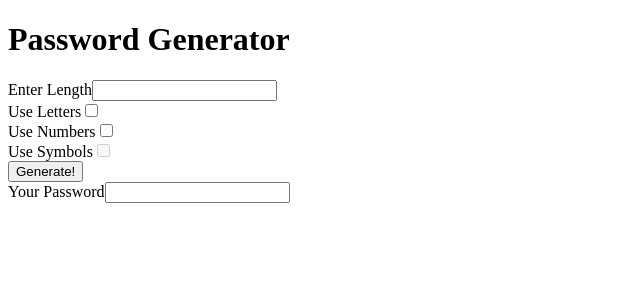
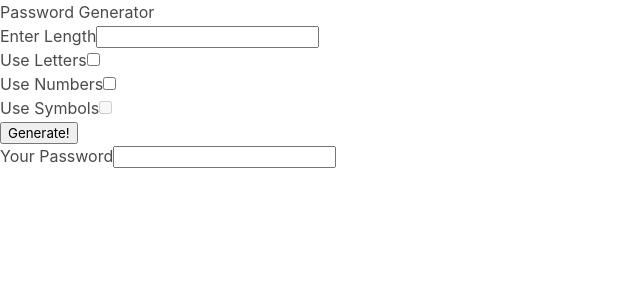
Before and after one commit to ThienStylemen/Angular-Modern-2020-v8-Part1, an Angular app in the folder pw/: page / in a window 1280 px wide. Shown: the top 300 px of the page, without its empty margins (0-640 px from the left). Built offline with nearby package versions, Linux system fonts and the light colour scheme.

Commit message:
CSS Import Statements

```diff
--- a/pw/src/styles.css
+++ b/pw/src/styles.css
@@ -1 +1,2 @@
 /* You can add global styles to this file, and also import other style files */
+@import 'bulma/css/bulma.css'   /* look inside the nodemodules folder*/
```
Also changed, not shown: pw/steps.txt.
